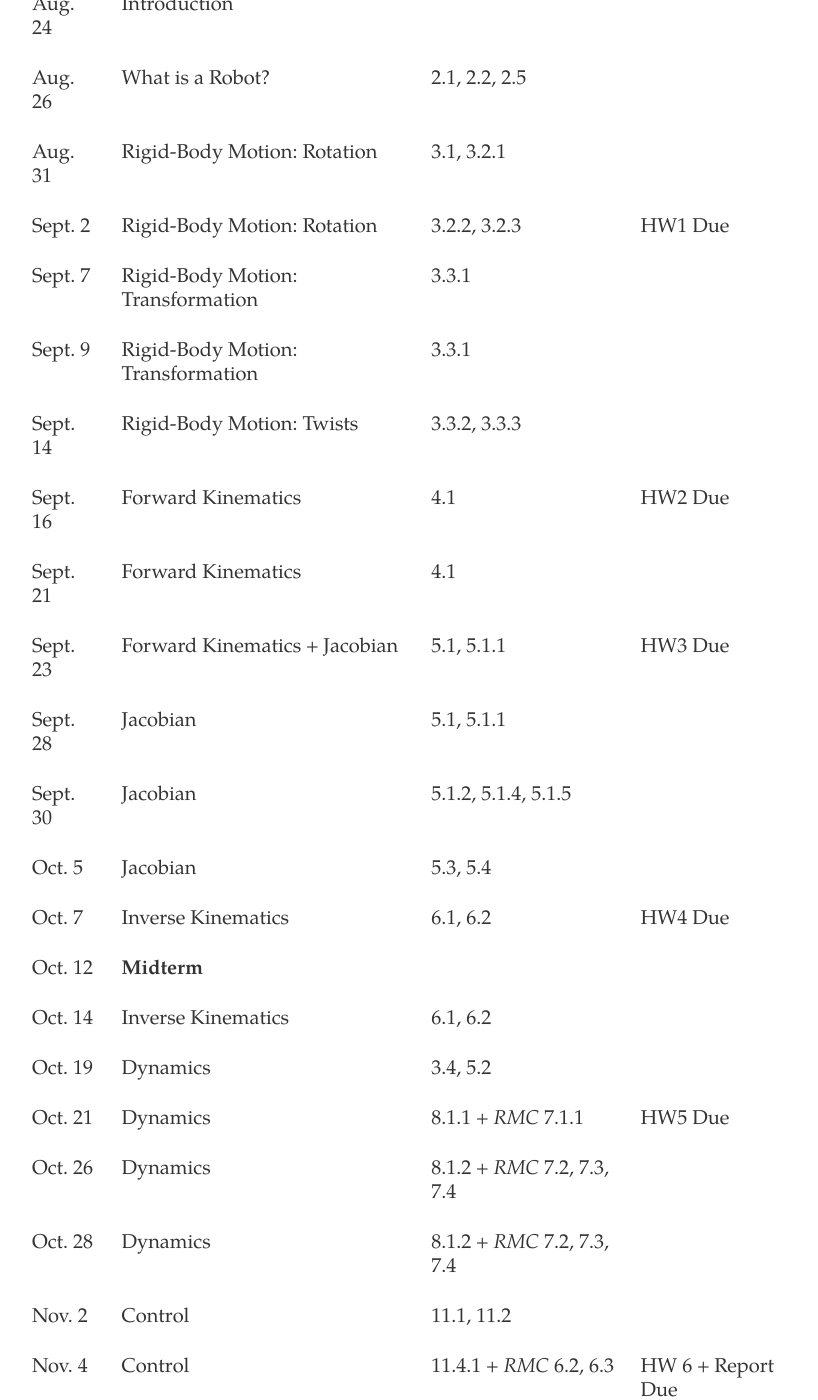
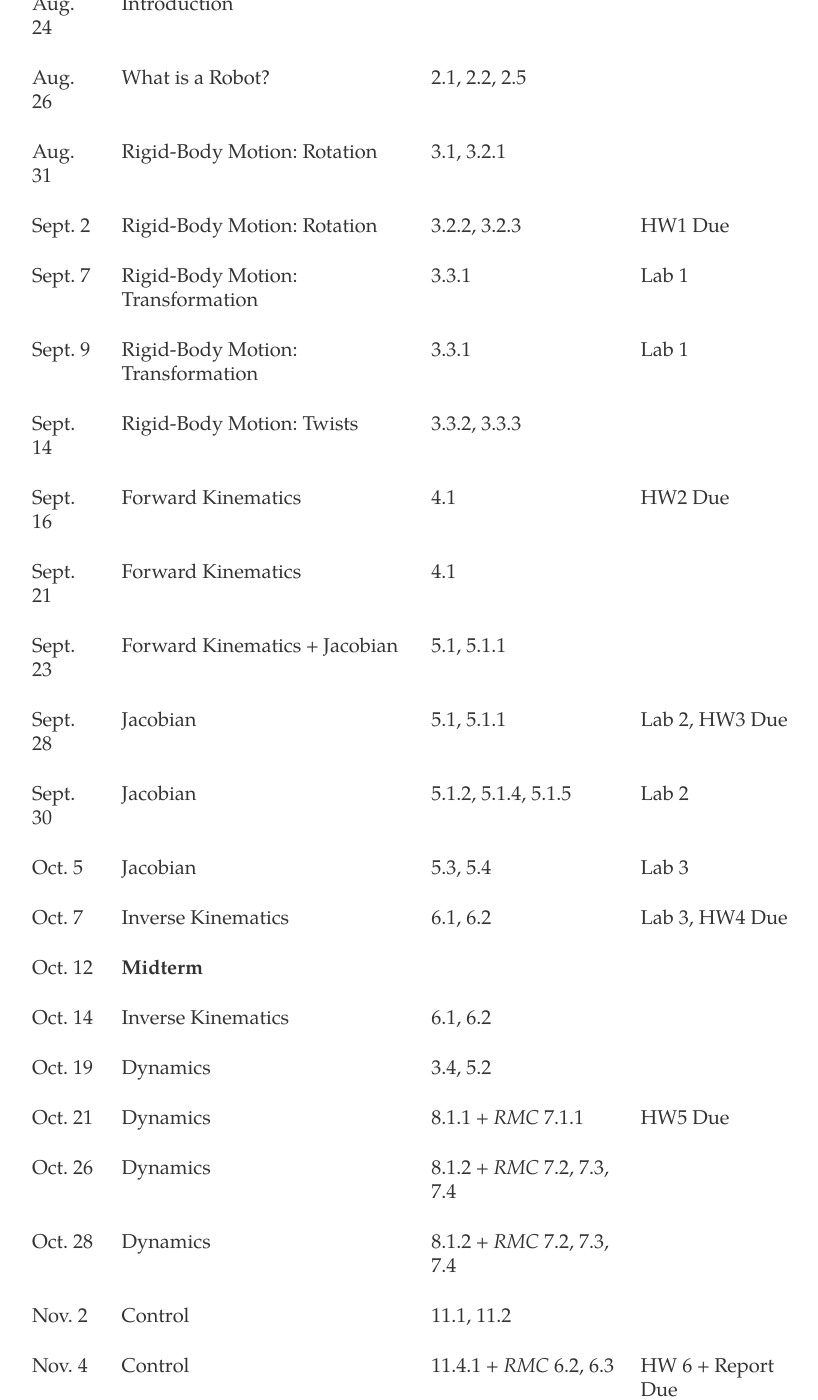
Before and after one commit to dylan-losey/dylan-losey.github.io, a Jekyll site: the page built from me4524-fall21.html, in a window 1280 px wide and 1400 px high, scrolled down 2186 px. Shown: the whole window, without its empty margins (222-1040 px from the left). Built offline with Jekyll 4.4.1, drawn with Linux system fonts in a browser that asks for light colours; nearby versions of some CDN libraries.

Commit message:
hw updates

```diff
--- a/me4524-fall21.html
+++ b/me4524-fall21.html
@@ -179,13 +179,13 @@ tags: me4524-fall2021
       <td>Sept. 7</td>
       <td>Rigid-Body Motion: Transformation</td>
       <td>3.3.1</td>
-      <td></td>
+      <td>Lab 1</td>
     </tr>
     <tr>
       <td>Sept. 9</td>
       <td>Rigid-Body Motion: Transformation</td>
       <td>3.3.1</td>
-      <td></td>
+      <td>Lab 1</td>
     </tr>
     <tr>
       <td>Sept. 14</td>
@@ -209,31 +209,31 @@ tags: me4524-fall2021
       <td>Sept. 23</td>
       <td>Forward Kinematics + Jacobian</td>
       <td>5.1, 5.1.1</td>
-      <td>HW3 Due</td>
+      <td></td>
     </tr>
     <tr>
       <td>Sept. 28</td>
       <td>Jacobian</td>
       <td>5.1, 5.1.1</td>
-      <td></td>
+      <td>Lab 2, HW3 Due</td>
     </tr>
     <tr>
       <td>Sept. 30</td>
       <td>Jacobian</td>
       <td>5.1.2, 5.1.4, 5.1.5</td>
-      <td></td>
+      <td>Lab 2</td>
     </tr>
     <tr>
       <td>Oct. 5</td>
       <td>Jacobian</td>
       <td>5.3, 5.4</td>
-      <td></td>
+      <td>Lab 3</td>
     </tr>
     <tr>
       <td>Oct. 7</td>
       <td>Inverse Kinematics</td>
       <td>6.1, 6.2</td>
-      <td>HW4 Due</td>
+      <td>Lab 3, HW4 Due</td>
     </tr>
     <tr>
       <td>Oct. 12</td>
```
